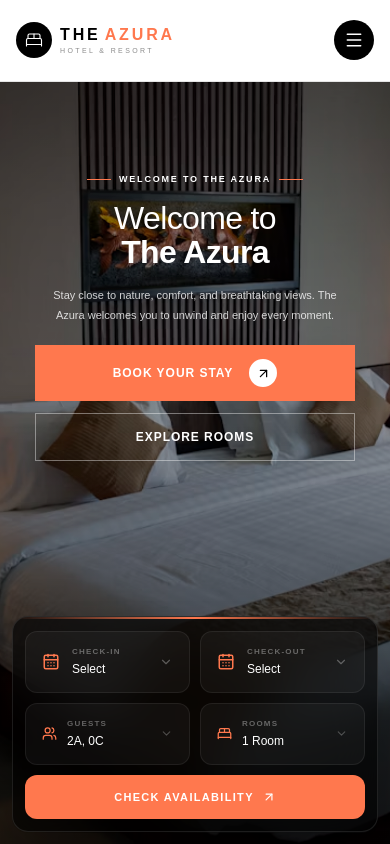
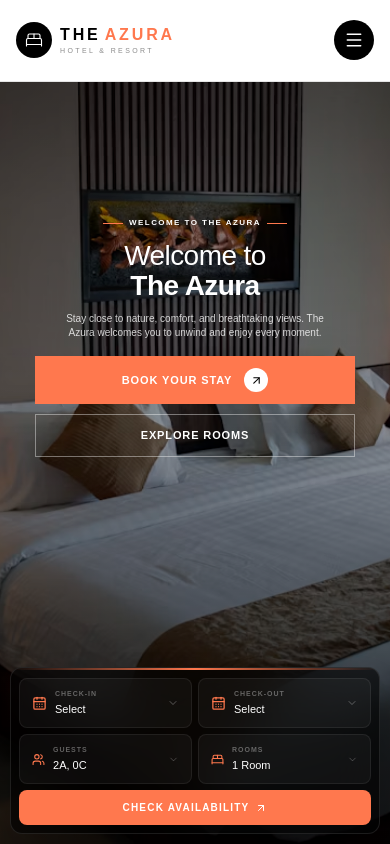
Before and after one commit to inoodex0/The-Azura, a Next.js app: page / in a window 390 px wide. Shown: the top 844 px of the page. Built offline with nearby package versions, Linux system fonts and the light colour scheme.

Commit message:
Refactor computeDropdownPos function: Simplify dropdown positioning logic and improve type definitions for better clarity and maintainability

```diff
--- a/src/components/shared/Hero.tsx
+++ b/src/components/shared/Hero.tsx
@@ -25,54 +25,50 @@ const slides = [
 const NAV_HEIGHT = 80;
 const GAP = 8;
 
-function computeDropdownPosition(
+function computeDropdownPos(
   triggerRect: DOMRect,
   dropdownHeight: number,
-  dropdownWidth: number
-): { top: number; left: number; fullWidth?: boolean } {
+  dropdownWidth: number,
+  containerTop?: number
+): { top: number; left: number } {
   const vw = window.innerWidth;
   const vh = window.innerHeight;
   const isMobile = vw < 640;
 
+  let top: number;
+  const left = isMobile ? (vw - dropdownWidth) / 2 : triggerRect.left + triggerRect.width / 2 - dropdownWidth / 2;
+
   if (isMobile) {
+    const aboveContainer = containerTop != null ? containerTop - dropdownHeight - GAP : triggerRect.top - dropdownHeight - GAP;
+    const spaceAboveNav = aboveContainer - NAV_HEIGHT;
+
+    if (spaceAboveNav >= 0) {
+      top = aboveContainer;
+    } else {
+      const belowTrigger = triggerRect.bottom + GAP;
+      if (belowTrigger + dropdownHeight <= vh - 10) {
+        top = belowTrigger;
+      } else {
+        top = NAV_HEIGHT + GAP;
+      }
+    }
+  } else {
     const spaceBelow = vh - triggerRect.bottom - GAP;
     const spaceAbove = triggerRect.top - NAV_HEIGHT - GAP;
 
     if (spaceBelow >= dropdownHeight) {
-      return { top: triggerRect.bottom + GAP, left: 0, fullWidth: true };
-    }
-    if (spaceAbove >= dropdownHeight) {
-      return { top: Math.max(NAV_HEIGHT + GAP, triggerRect.top - dropdownHeight - GAP), left: 0, fullWidth: true };
-    }
-    return { top: NAV_HEIGHT + GAP, left: 0, fullWidth: true };
-  }
-
-  const spaceBelow = vh - triggerRect.bottom - GAP;
-  const spaceAbove = triggerRect.top - NAV_HEIGHT - GAP;
-
-  let top: number;
-  let left: number;
-
-  if (spaceBelow >= dropdownHeight) {
       top = triggerRect.bottom + GAP;
-    left = triggerRect.left + triggerRect.width / 2 - dropdownWidth / 2;
     } else if (spaceAbove >= dropdownHeight) {
       top = triggerRect.top - dropdownHeight - GAP;
-    left = triggerRect.left + triggerRect.width / 2 - dropdownWidth / 2;
     } else {
-    if (triggerRect.left >= vw - triggerRect.right) {
-      left = triggerRect.left;
-      top = triggerRect.top;
-    } else {
-      left = triggerRect.right - dropdownWidth;
-      top = triggerRect.top;
+      top = NAV_HEIGHT + GAP;
     }
   }
 
-  left = Math.max(GAP, Math.min(left, vw - dropdownWidth - GAP));
-  top = Math.max(NAV_HEIGHT + GAP, Math.min(top, vh - dropdownHeight - GAP));
-
-  return { top, left };
+  return {
+    top: Math.max(NAV_HEIGHT + GAP, Math.min(top, vh - dropdownHeight - GAP)),
+    left: Math.max(GAP, Math.min(left, vw - dropdownWidth - GAP)),
+  };
 }
 
 export default function Hero() {
@@ -91,17 +87,20 @@ export default function Hero() {
   const [dateOpen, setDateOpen] = useState(false);
   const [guestsOpen, setGuestsOpen] = useState(false);
   const [roomsOpen, setRoomsOpen] = useState(false);
-  const [calendarPos, setCalendarPos] = useState<{ top: number; left: number; fullWidth?: boolean }>({ top: 0, left: 0 });
-  const [guestsPos, setGuestsPos] = useState<{ top: number; left: number; fullWidth?: boolean }>({ top: 0, left: 0 });
-  const [roomsPos, setRoomsPos] = useState<{ top: number; left: number; fullWidth?: boolean }>({ top: 0, left: 0 });
+  const [calendarPos, setCalendarPos] = useState<{ top: number; left: number }>({ top: 0, left: 0 });
+  const [guestsPos, setGuestsPos] = useState<{ top: number; left: number }>({ top: 0, left: 0 });
+  const [roomsPos, setRoomsPos] = useState<{ top: number; left: number }>({ top: 0, left: 0 });
 
   const closeAll = () => { setDateOpen(false); setGuestsOpen(false); setRoomsOpen(false); };
+
+  const getBookingTop = () => bookingRef.current?.getBoundingClientRect().top ?? 0;
 
   const openDate = (e: React.MouseEvent) => {
     if (dateOpen) { closeAll(); return; }
     const rect = e.currentTarget.getBoundingClientRect();
     const isMob = window.innerWidth < 640;
-    const pos = computeDropdownPosition(rect, isMob ? 320 : 400, isMob ? window.innerWidth - 24 : 520);
+    const calWidth = isMob ? Math.min(300, window.innerWidth - 32) : 520;
+    const pos = computeDropdownPos(rect, isMob ? 320 : 400, calWidth, getBookingTop());
     setCalendarPos(pos);
     setDateOpen(true);
     setGuestsOpen(false);
@@ -112,7 +111,7 @@ export default function Hero() {
     if (guestsOpen) { closeAll(); return; }
     const rect = btn.getBoundingClientRect();
     const isMob = window.innerWidth < 640;
-    const pos = computeDropdownPosition(rect, isMob ? 180 : 180, isMob ? window.innerWidth - 24 : 280);
+    const pos = computeDropdownPos(rect, 180, isMob ? 220 : 280, getBookingTop());
     setGuestsPos(pos);
     setGuestsOpen(true);
     setRoomsOpen(false);
@@ -123,7 +122,7 @@ export default function Hero() {
     if (roomsOpen) { closeAll(); return; }
     const rect = btn.getBoundingClientRect();
     const isMob = window.innerWidth < 640;
-    const pos = computeDropdownPosition(rect, isMob ? 100 : 100, isMob ? window.innerWidth - 24 : 240);
+    const pos = computeDropdownPos(rect, 100, isMob ? 180 : 240, getBookingTop());
     setRoomsPos(pos);
     setRoomsOpen(true);
     setGuestsOpen(false);
@@ -183,15 +182,15 @@ export default function Hero() {
 
   const DateButton = ({ label, value }: { label: string; value: string }) => (
     <button type="button" onClick={openDate}
-      className="group flex w-full items-center gap-3 rounded-xl border border-white/[0.07] bg-white/[0.04] px-4 py-3.5 text-left sm:bg-white/[0.05] sm:hover:border-white/15 sm:hover:bg-white/[0.08]">
-      <CalendarDays size={18} className="text-[#ff784e] shrink-0" />
+      className="group flex w-full items-center gap-2 rounded-lg border border-white/[0.07] bg-white/[0.04] px-3 py-2.5 text-left sm:rounded-xl sm:border-white/[0.07] sm:bg-white/[0.05] sm:px-5 sm:py-3.5 sm:hover:border-white/15 sm:hover:bg-white/[0.08]">
+      <CalendarDays size={15} className="text-[#ff784e] shrink-0 sm:size-[18]" />
       <div className="flex flex-1 flex-col min-w-0">
-        <span className="text-[8px] font-bold uppercase tracking-[0.15em] text-white/35 sm:text-[9px] sm:tracking-[0.18em]">{label}</span>
-        <span className="mt-0.5 text-[12px] font-medium text-white truncate sm:mt-1 sm:text-sm">
+        <span className="text-[7px] font-bold uppercase tracking-[0.14em] text-white/35 sm:text-[9px] sm:tracking-[0.18em]">{label}</span>
+        <span className="mt-px text-[11px] font-medium text-white truncate sm:mt-1 sm:text-sm">
           {value ? new Date(value + "T00:00").toLocaleDateString("en-US", { month: "short", day: "numeric", year: "numeric" }) : "Select"}
         </span>
       </div>
-      <ChevronDown size={14} className={`text-white/30 transition-all duration-300 shrink-0 ${dateOpen ? "rotate-180 text-[#ff784e]" : ""}`} />
+      <ChevronDown size={12} className={`text-white/30 transition-all duration-300 shrink-0 sm:size-[14] ${dateOpen ? "rotate-180 text-[#ff784e]" : ""}`} />
     </button>
   );
 
@@ -228,12 +227,12 @@ export default function Hero() {
       </button>
 
       {/* Dots */}
-      <div className="absolute bottom-[110px] left-1/2 z-20 -translate-x-1/2 sm:bottom-[130px] lg:bottom-[140px]">
-        <div className="flex items-center gap-2">
+      <div className="absolute bottom-[90px] left-1/2 z-20 -translate-x-1/2 sm:bottom-[130px] lg:bottom-[140px]">
+        <div className="flex items-center gap-1.5 sm:gap-2">
           {slides.map((_, i) => (
             <button key={i} type="button"
               onClick={() => { if (intervalRef.current) clearInterval(intervalRef.current); goTo(i); }}
-              className={`h-[3px] transition-all duration-500 ${i === current ? "w-8 bg-[#ff784e]" : "w-4 bg-white/40"}`}
+              className={`h-[3px] transition-all duration-500 ${i === current ? "w-6 sm:w-8 bg-[#ff784e]" : "w-3 sm:w-4 bg-white/40"}`}
               aria-label={`Go to slide ${i + 1}`} />
           ))}
         </div>
@@ -241,30 +240,30 @@ export default function Hero() {
 
       {/* HERO CONTENT */}
       <div ref={contentRef}
-        className="relative z-10 mx-auto flex min-h-[100dvh] max-w-[1500px] flex-col items-center justify-center px-4 pt-[70px] pb-[280px] text-center sm:h-screen sm:px-8 sm:pt-20 sm:pb-[180px] lg:px-10 lg:pt-32 lg:pb-60">
-        <div className="hero-label mb-4 flex items-center gap-2 sm:mb-6 sm:gap-3">
-          <span className="h-px w-6 bg-[#ff784e] sm:w-10" />
-          <span className="text-[9px] font-semibold uppercase tracking-[0.2em] text-white sm:text-[11px] sm:tracking-[0.3em]">
+        className="relative z-10 mx-auto flex min-h-[100dvh] max-w-[1500px] flex-col items-center justify-center px-4 pt-[70px] pb-[240px] text-center sm:h-screen sm:px-8 sm:pt-20 sm:pb-[180px] lg:px-10 lg:pt-32 lg:pb-60">
+        <div className="hero-label mb-3 flex items-center gap-1.5 sm:mb-6 sm:gap-3">
+          <span className="h-px w-5 bg-[#ff784e] sm:w-10" />
+          <span className="text-[8px] font-semibold uppercase tracking-[0.18em] text-white sm:text-[11px] sm:tracking-[0.3em]">
             Welcome to The Azura
           </span>
-          <span className="h-px w-6 bg-[#ff784e] sm:w-10" />
+          <span className="h-px w-5 bg-[#ff784e] sm:w-10" />
         </div>
-        <h1 className="hero-title text-[32px] font-light leading-[1.05] tracking-[-0.02em] text-white sm:text-5xl md:text-6xl lg:text-7xl xl:text-[88px]">
+        <h1 className="hero-title text-[28px] font-light leading-[1.05] tracking-[-0.02em] text-white sm:text-5xl md:text-6xl lg:text-7xl xl:text-[88px]">
           Welcome to<br /><span className="font-semibold">The Azura</span>
         </h1>
-        <p className="hero-description mt-4 max-w-[300px] px-1 text-[11px] leading-5 text-white/80 sm:mt-7 sm:max-w-2xl sm:text-sm sm:leading-7 md:text-base">
+        <p className="hero-description mt-3 max-w-[280px] px-1 text-[10px] leading-[1.4] text-white/80 sm:mt-7 sm:max-w-2xl sm:text-sm sm:leading-7 md:text-base">
           Stay close to nature, comfort, and breathtaking views. The Azura welcomes you to unwind and enjoy every moment.
         </p>
-        <div className="hero-actions mt-5 flex w-full max-w-xs flex-col gap-3 sm:mt-9 sm:max-w-none sm:flex-row sm:justify-center sm:gap-3">
+        <div className="hero-actions mt-4 flex w-full max-w-xs flex-col gap-2.5 sm:mt-9 sm:max-w-none sm:flex-row sm:justify-center sm:gap-3">
           <Link href="/booking"
-            className="group flex w-full items-center justify-center gap-4 bg-[#ff784e] px-5 py-3.5 text-[12px] font-semibold uppercase tracking-[0.08em] text-white transition-all duration-300 hover:bg-white hover:text-black sm:w-fit sm:px-6 sm:text-[12px]">
+            className="group flex w-full items-center justify-center gap-3 bg-[#ff784e] px-4 py-3 text-[11px] font-semibold uppercase tracking-[0.08em] text-white transition-all duration-300 hover:bg-white hover:text-black sm:w-fit sm:gap-4 sm:px-6 sm:py-3.5 sm:text-[12px]">
             Book Your Stay
-            <span className="flex h-7 w-7 shrink-0 items-center justify-center rounded-full bg-white text-black transition-all duration-300 group-hover:bg-[#ff784e] group-hover:text-white">
-              <ArrowUpRight size={15} />
+            <span className="flex h-6 w-6 shrink-0 items-center justify-center rounded-full bg-white text-black transition-all duration-300 group-hover:bg-[#ff784e] group-hover:text-white sm:h-7 sm:w-7">
+              <ArrowUpRight size={13} />
             </span>
           </Link>
           <Link href="/rooms"
-            className="flex w-full items-center justify-center gap-3 border border-white/40 px-5 py-3.5 text-[12px] font-semibold uppercase tracking-[0.08em] text-white transition-all duration-300 hover:border-white hover:bg-white hover:text-black sm:w-fit sm:px-6">
+            className="flex w-full items-center justify-center gap-2.5 border border-white/40 px-4 py-3 text-[11px] font-semibold uppercase tracking-[0.08em] text-white transition-all duration-300 hover:border-white hover:bg-white hover:text-black sm:w-fit sm:gap-3 sm:px-6 sm:py-3.5 sm:text-[12px]">
             Explore Rooms
           </Link>
         </div>
@@ -275,39 +274,39 @@ export default function Hero() {
       {/* ========================================================= */}
 
       <div ref={bookingRef} className="absolute bottom-0 left-0 z-20 w-full">
-        <div className="mx-auto max-w-[1500px] px-3 pb-3 sm:px-6 sm:pb-5 lg:px-10 lg:pb-8">
-          <div className="overflow-hidden rounded-2xl border border-white/10 bg-black/60 shadow-2xl backdrop-blur-xl lg:rounded-3xl">
+        <div className="mx-auto max-w-[1500px] px-2.5 pb-2.5 sm:px-6 sm:pb-5 lg:px-10 lg:pb-8">
+          <div className="overflow-hidden rounded-xl border border-white/10 bg-black/60 shadow-2xl backdrop-blur-xl sm:rounded-2xl lg:rounded-3xl">
             <div className="h-[2px] bg-gradient-to-r from-transparent via-[#ff784e] to-transparent" />
 
-            {/* Mobile layout */}
-            <div className="p-3 sm:hidden">
-              <div className="grid grid-cols-2 gap-2.5">
+            {/* Mobile layout — compact */}
+            <div className="p-2 sm:hidden">
+              <div className="grid grid-cols-2 gap-1.5">
                 <DateButton label="Check-in" value={checkIn} />
                 <DateButton label="Check-out" value={checkOut} />
                 <button type="button"
                   onClick={(e) => openGuests(e.currentTarget)}
-                  className="flex items-center gap-2.5 rounded-xl border border-white/[0.07] bg-white/[0.04] px-4 py-3.5 text-left">
-                  <Users size={15} className="text-[#ff784e] shrink-0" />
+                  className="flex items-center gap-2 rounded-lg border border-white/[0.07] bg-white/[0.04] px-3 py-2.5 text-left">
+                  <Users size={13} className="text-[#ff784e] shrink-0" />
                   <div className="flex flex-1 flex-col min-w-0">
-                    <span className="text-[8px] font-bold uppercase tracking-[0.15em] text-white/35">Guests</span>
-                    <span className="mt-0.5 text-[12px] font-medium text-white truncate">{adults}A, {children}C</span>
+                    <span className="text-[7px] font-bold uppercase tracking-[0.14em] text-white/35">Guests</span>
+                    <span className="mt-px text-[11px] font-medium text-white truncate">{adults}A, {children}C</span>
                   </div>
-                  <ChevronDown size={13} className={`text-white/25 transition-all duration-300 shrink-0 ${guestsOpen ? "rotate-180 text-[#ff784e]" : ""}`} />
+                  <ChevronDown size={11} className={`text-white/25 transition-all duration-300 shrink-0 ${guestsOpen ? "rotate-180 text-[#ff784e]" : ""}`} />
                 </button>
                 <button type="button"
                   onClick={(e) => openRooms(e.currentTarget)}
-                  className="flex items-center gap-2.5 rounded-xl border border-white/[0.07] bg-white/[0.04] px-4 py-3.5 text-left">
-                  <BedDouble size={15} className="text-[#ff784e] shrink-0" />
+                  className="flex items-center gap-2 rounded-lg border border-white/[0.07] bg-white/[0.04] px-3 py-2.5 text-left">
+                  <BedDouble size={13} className="text-[#ff784e] shrink-0" />
                   <div className="flex flex-1 flex-col min-w-0">
-                    <span className="text-[8px] font-bold uppercase tracking-[0.15em] text-white/35">Rooms</span>
-                    <span className="mt-0.5 text-[12px] font-medium text-white truncate">{rooms} Room{rooms > 1 ? "s" : ""}</span>
+                    <span className="text-[7px] font-bold uppercase tracking-[0.14em] text-white/35">Rooms</span>
+                    <span className="mt-px text-[11px] font-medium text-white truncate">{rooms} Room{rooms > 1 ? "s" : ""}</span>
                   </div>
-                  <ChevronDown size={13} className={`text-white/25 transition-all duration-300 shrink-0 ${roomsOpen ? "rotate-180 text-[#ff784e]" : ""}`} />
+                  <ChevronDown size={11} className={`text-white/25 transition-all duration-300 shrink-0 ${roomsOpen ? "rotate-180 text-[#ff784e]" : ""}`} />
                 </button>
               </div>
               <Link href={`/rooms?checkin=${checkIn}&checkout=${checkOut}&adults=${adults}&children=${children}&rooms=${rooms}`}
-                className="mt-2.5 flex items-center justify-center gap-2 rounded-xl bg-[#ff784e] px-5 py-3.5 text-[11px] font-bold uppercase tracking-[0.12em] text-white">
-                Check Availability <ArrowUpRight size={14} />
+                className="mt-1.5 flex items-center justify-center gap-1.5 rounded-lg bg-[#ff784e] px-4 py-2.5 text-[10px] font-bold uppercase tracking-[0.12em] text-white">
+                Check Availability <ArrowUpRight size={12} />
               </Link>
             </div>
 
@@ -358,7 +357,7 @@ export default function Hero() {
 
       {/* Click outside overlay */}
       {(dateOpen || guestsOpen || roomsOpen) && (
-        <div className="fixed inset-0 z-[99]" onClick={closeAll} />
+        <div className="fixed inset-0 z-[99] bg-black/40 sm:bg-transparent" onClick={closeAll} />
       )}
 
       {/* Calendar portal */}
@@ -367,10 +366,11 @@ export default function Hero() {
           className="fixed z-[100] overflow-hidden rounded-2xl border border-white/10 bg-black/95 shadow-2xl backdrop-blur-xl"
           style={{
             top: calendarPos.top,
-            left: calendarPos.fullWidth ? 0 : calendarPos.left,
-            width: calendarPos.fullWidth ? "100vw" : "min(100vw - 24px, 600px)",
+            left: calendarPos.left,
+            width: window.innerWidth < 640 ? Math.min(300, window.innerWidth - 32) : "min(520px, 100vw - 24px)",
+            maxHeight: window.innerWidth < 640 ? "min(320px, calc(100vh - 160px))" : "min(400px, calc(100vh - 160px))",
           }}>
-          <div className="p-3 sm:p-4">
+          <div className="overflow-y-auto p-3 sm:p-4">
             <DatePicker checkIn={checkIn} checkOut={checkOut}
               onCheckInChange={(d) => setCheckIn(d)}
               onCheckOutChange={(d) => { setCheckOut(d); if (d) closeAll(); }} />
@@ -381,28 +381,29 @@ export default function Hero() {
 
       {/* Guests portal */}
       {guestsOpen && typeof window !== "undefined" && createPortal(
-        <div data-lenis-prevent className="fixed z-[100] overflow-hidden rounded-2xl border border-white/10 bg-black/95 shadow-2xl backdrop-blur-xl"
+        <div data-lenis-prevent
+          className="fixed z-[100] overflow-hidden rounded-2xl border border-white/10 bg-black/95 shadow-2xl backdrop-blur-xl"
           style={{
             top: guestsPos.top,
-            left: guestsPos.fullWidth ? 0 : guestsPos.left,
-            width: guestsPos.fullWidth ? "100vw" : "256px",
+            left: guestsPos.left,
+            width: window.innerWidth < 640 ? 220 : 280,
           }}>
-          <div className="p-5">
-            <div className="flex items-center justify-between py-3">
+          <div className="p-4 sm:p-5">
+            <div className="flex items-center justify-between py-2.5">
               <span className="text-sm font-medium text-white">Adults</span>
-              <div className="flex items-center gap-4">
-                <button type="button" onClick={() => setAdults(Math.max(1, adults - 1))} className="flex h-8 w-8 items-center justify-center rounded-full border border-white/20 text-sm font-bold text-white transition hover:border-[#ff784e] hover:text-[#ff784e]">-</button>
+              <div className="flex items-center gap-3">
+                <button type="button" onClick={() => setAdults(Math.max(1, adults - 1))} className="flex h-7 w-7 items-center justify-center rounded-full border border-white/20 text-sm font-bold text-white transition hover:border-[#ff784e] hover:text-[#ff784e]">-</button>
                 <span className="w-6 text-center text-base font-semibold text-white">{adults}</span>
-                <button type="button" onClick={() => setAdults(Math.min(10, adults + 1))} className="flex h-8 w-8 items-center justify-center rounded-full border border-white/20 text-sm font-bold text-white transition hover:border-[#ff784e] hover:text-[#ff784e]">+</button>
+                <button type="button" onClick={() => setAdults(Math.min(10, adults + 1))} className="flex h-7 w-7 items-center justify-center rounded-full border border-white/20 text-sm font-bold text-white transition hover:border-[#ff784e] hover:text-[#ff784e]">+</button>
               </div>
             </div>
             <div className="h-px bg-white/10" />
-            <div className="flex items-center justify-between py-3">
+            <div className="flex items-center justify-between py-2.5">
               <span className="text-sm font-medium text-white">Children</span>
-              <div className="flex items-center gap-4">
-                <button type="button" onClick={() => setChildren(Math.max(0, children - 1))} className="flex h-8 w-8 items-center justify-center rounded-full border border-white/20 text-sm font-bold text-white transition hover:border-[#ff784e] hover:text-[#ff784e]">-</button>
+              <div className="flex items-center gap-3">
+                <button type="button" onClick={() => setChildren(Math.max(0, children - 1))} className="flex h-7 w-7 items-center justify-center rounded-full border border-white/20 text-sm font-bold text-white transition hover:border-[#ff784e] hover:text-[#ff784e]">-</button>
                 <span className="w-6 text-center text-base font-semibold text-white">{children}</span>
-                <button type="button" onClick={() => setChildren(Math.min(6, children + 1))} className="flex h-8 w-8 items-center justify-center rounded-full border border-white/20 text-sm font-bold text-white transition hover:border-[#ff784e] hover:text-[#ff784e]">+</button>
+                <button type="button" onClick={() => setChildren(Math.min(6, children + 1))} className="flex h-7 w-7 items-center justify-center rounded-full border border-white/20 text-sm font-bold text-white transition hover:border-[#ff784e] hover:text-[#ff784e]">+</button>
               </div>
             </div>
           </div>
@@ -412,19 +413,20 @@ export default function Hero() {
 
       {/* Rooms portal */}
       {roomsOpen && typeof window !== "undefined" && createPortal(
-        <div data-lenis-prevent className="fixed z-[100] overflow-hidden rounded-2xl border border-white/10 bg-black/95 shadow-2xl backdrop-blur-xl"
+        <div data-lenis-prevent
+          className="fixed z-[100] overflow-hidden rounded-2xl border border-white/10 bg-black/95 shadow-2xl backdrop-blur-xl"
           style={{
             top: roomsPos.top,
-            left: roomsPos.fullWidth ? 0 : roomsPos.left,
-            width: roomsPos.fullWidth ? "100vw" : "208px",
+            left: roomsPos.left,
+            width: window.innerWidth < 640 ? 180 : 240,
           }}>
-          <div className="p-5">
-            <div className="flex items-center justify-between py-3">
+          <div className="p-4 sm:p-5">
+            <div className="flex items-center justify-between py-2.5">
               <span className="text-sm font-medium text-white">Rooms</span>
-              <div className="flex items-center gap-4">
-                <button type="button" onClick={() => setRooms(Math.max(1, rooms - 1))} className="flex h-8 w-8 items-center justify-center rounded-full border border-white/20 text-sm font-bold text-white transition hover:border-[#ff784e] hover:text-[#ff784e]">-</button>
+              <div className="flex items-center gap-3">
+                <button type="button" onClick={() => setRooms(Math.max(1, rooms - 1))} className="flex h-7 w-7 items-center justify-center rounded-full border border-white/20 text-sm font-bold text-white transition hover:border-[#ff784e] hover:text-[#ff784e]">-</button>
                 <span className="w-6 text-center text-base font-semibold text-white">{rooms}</span>
-                <button type="button" onClick={() => setRooms(Math.min(5, rooms + 1))} className="flex h-8 w-8 items-center justify-center rounded-full border border-white/20 text-sm font-bold text-white transition hover:border-[#ff784e] hover:text-[#ff784e]">+</button>
+                <button type="button" onClick={() => setRooms(Math.min(5, rooms + 1))} className="flex h-7 w-7 items-center justify-center rounded-full border border-white/20 text-sm font-bold text-white transition hover:border-[#ff784e] hover:text-[#ff784e]">+</button>
               </div>
             </div>
           </div>
```
Lines whose indentation alone changed are shown as unchanged.
